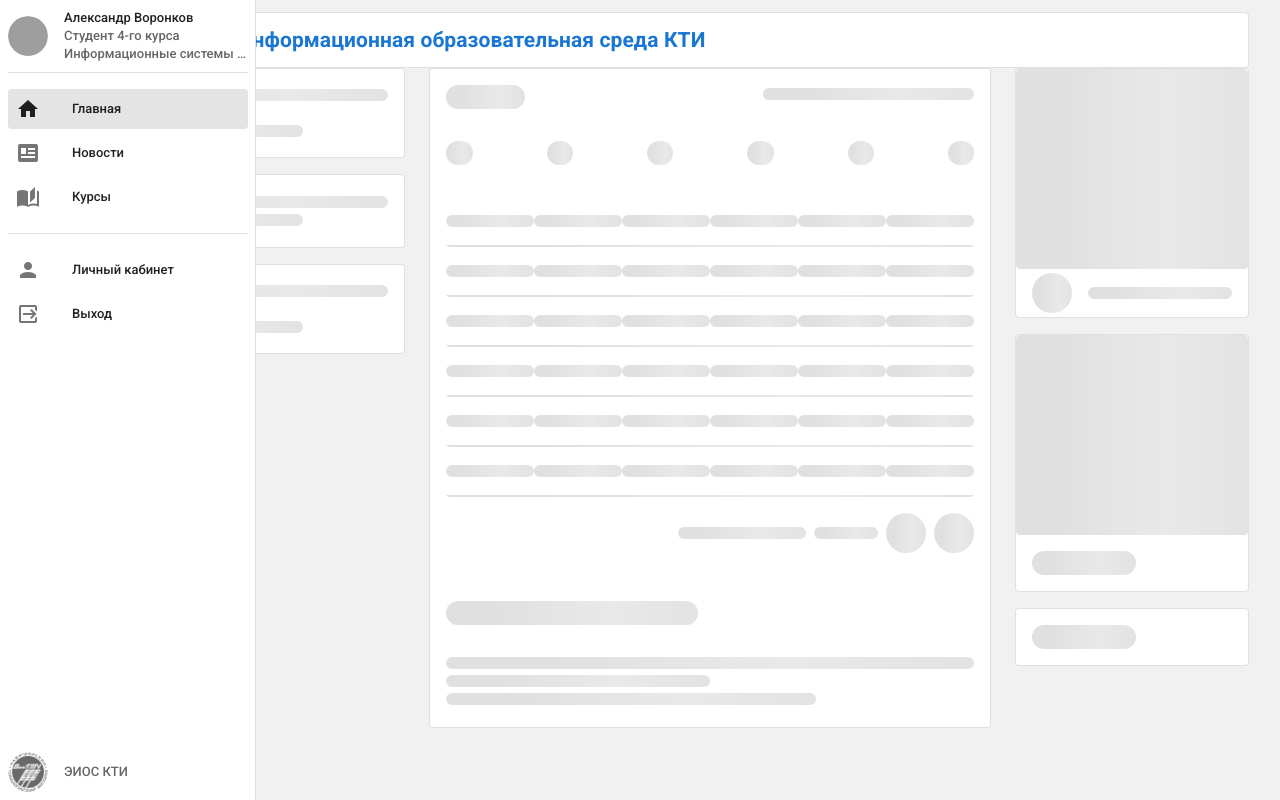
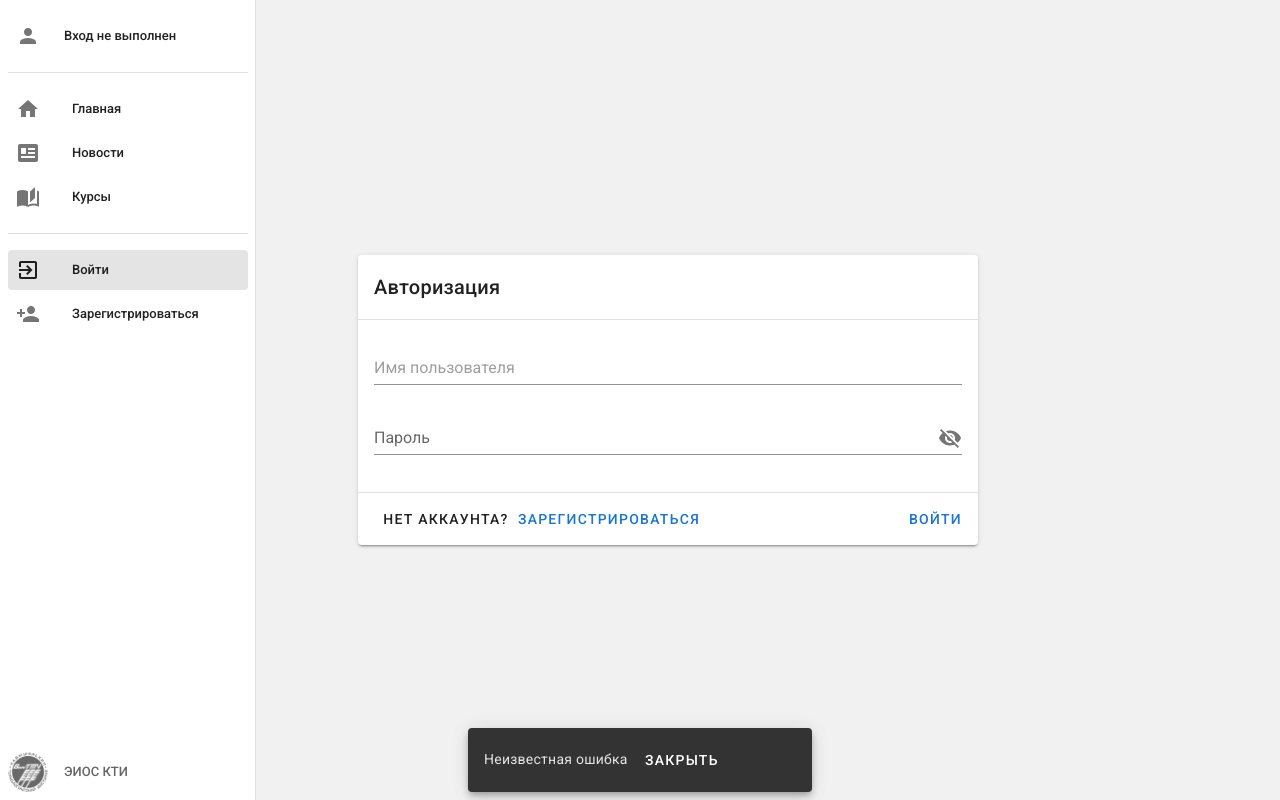
Before and after one commit to Scareton/kti-eios-client, a Vue app: page /login in a window 1280 px wide. Before the commit this address led to /. Built offline with nearby package versions, Linux system fonts and the light colour scheme; grey boxes are pictures that could not be loaded.

Commit message:
Snackbar module

```diff
--- a/package.json
+++ b/package.json
@@ -8,6 +8,7 @@
     "lint": "vue-cli-service lint"
   },
   "dependencies": {
+    "axios": "^0.19.2",
     "core-js": "^3.6.4",
     "vue": "^2.6.11",
     "vue-router": "^3.1.6",
--- a/src/App.vue
+++ b/src/App.vue
@@ -18,6 +18,15 @@
 
       <router-view />
     </v-content>
+
+    <!-- Global Snackbar -->
+    <v-snackbar v-model="snackbar.display" :color="snackbar.color">
+      <span :class="snackbar.textColor">
+        <template v-if="snackbar.message">{{snackbar.message}}</template>
+        <template v-else>Неизвестная ошибка</template>
+      </span>
+      <v-btn text dark @click="snackbar.display = false">Закрыть</v-btn>
+    </v-snackbar>
   </v-app>
 </template>
 
@@ -34,6 +43,9 @@
   computed: {
     user() {
       return this.$store.state.user;
+    },
+    snackbar() {
+      return this.$store.state.snackbar;
     }
   }
 };
--- a/src/services/UserService.js
+++ b/src/services/UserService.js
@@ -1,7 +1,7 @@
 import api from "./api";
 
 export default {
-  CreatUser(formdata) {
-    return api().post('/db/users', formdata)
+  loginWithUsernameAndPassword(username, password) {
+    return api().post('/users/login', { username, password })
   }
 };
--- a/src/store/index.js
+++ b/src/store/index.js
@@ -1,31 +1,23 @@
 import Vue from 'vue'
 import Vuex from 'vuex'
-// import router from "../router/index"
+
+// Модули
+import snackbar from "./modules/snackbar"
 
 Vue.use(Vuex)
 
 export default new Vuex.Store({
+  modules: {
+    snackbar
+  },
   state: {
     user: {
-      status: "logged",
-      data: {
-        name: "Александр",
-        surname: "Воронков",
-        email: "voron4288@gmail.com",
-        image: "https://randomuser.me/api/portraits/men/81.jpg",
-        role: 1,
-        student: {
-          year: 4,
-          specialty: {
-            name: "Информационные системы (По отраслям)",
-            url: "/#",
-          }
-        }
-      },
+      status: "unregistered",
+      data: {},
       system: {
         logoutCheckState: false,
       }
-    },
+    }
   },
   mutations: {
     // Действия с пользователями
@@ -46,7 +38,5 @@
       commit("user_logout");
     }
     // КОНЕЦ Действия с пользователями
-  },
-  modules: {
   }
 })
--- /dev/null
+++ b/src/store/modules/snackbar.js
@@ -0,0 +1,32 @@
+const state = {
+  display: true,
+  message: "",
+  status: ""
+}
+const mutations = {
+  success: (state, payload) => {
+    state.message = payload;
+    state.color = "green darken-3";
+    state.textColor = "white--text";
+    state.display = true;
+  },
+  error: (state, payload) => {
+    state.message = payload;
+    state.color = "red darken-4";
+    state.textColor = "white--text";
+    state.display = true;
+  },
+  close: (state) => {
+    // Закрыть сообщение
+    state.message = "";
+    state.color = "";
+    state.textColor = "";
+    state.display = false;
+  }
+}
+
+export default {
+  namespaced: true,
+  state,
+  mutations
+}
--- a/src/views/users/Login.vue
+++ b/src/views/users/Login.vue
@@ -6,7 +6,7 @@
 
       <div class="pa-4">
         <v-form v-model="valid">
-          <v-text-field placeholder="Email" v-model="formdata.email"></v-text-field>
+          <v-text-field placeholder="Имя пользователя" v-model="formdata.username"></v-text-field>
           <v-text-field v-model="formdata.password" label="Пароль" required :type="show ? 'text':'password'" @click:append="show = !show" :append-icon="show ? 'mdi-eye' : 'mdi-eye-off'"></v-text-field>
         </v-form>
       </div>
@@ -19,21 +19,33 @@
             <div class="primary--text ml-2">Зарегистрироваться</div>
           </v-btn>
         </div>
-        <v-btn text color="primary" @click="() => ({})">Войти</v-btn>
+        <v-btn text color="primary" @click="login">Войти</v-btn>
       </v-card-actions>
     </v-card>
   </div>
 </template>
 
 <script>
+import UserService from "../../services/UserService";
 export default {
   data: () => ({
     valid: true,
     formdata: {
-      email: "",
+      username: "",
       password: ""
     },
-    show: false,
-  })
+    show: false
+  }),
+  methods: {
+    login() {
+      UserService.loginWithUsernameAndPassword(this.username, this.password)
+        .then(response => {
+          console.log(response);
+        })
+        .catch(err => {
+          this.$store.commit("snackbar/error", err);
+        });
+    }
+  }
 };
 </script>
```
Also changed, not shown: 1 other file (tests, documents, lock files or other folders).
